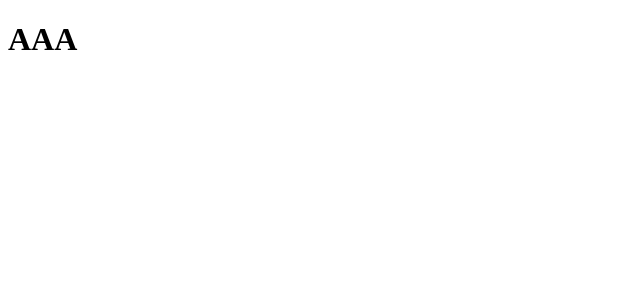
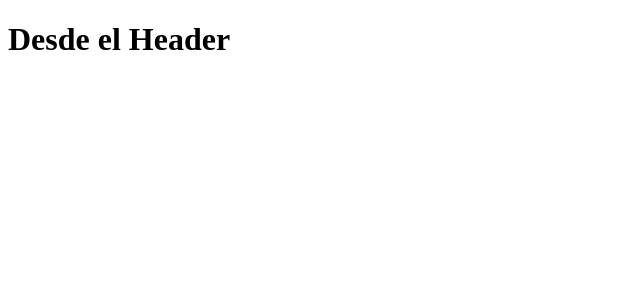
Before and after one commit to AngelGabrielTG/Introduccion-ReactJs, a React (Create React App) app: page / in a window 1280 px wide. Shown: the top 300 px of the page, without its empty margins (0-640 px from the left). Built offline with nearby package versions, Linux system fonts and the light colour scheme.

Commit message:
Primer Componente

```diff
--- a/src/App.js
+++ b/src/App.js
@@ -1,9 +1,10 @@
 import React from 'react';
+import Header from './components/Header';
 
 function App() {
   return (
     <div className="App">
-      <h1>AAA</h1>
+      <Header />
     </div>
   );
 }
--- /dev/null
+++ b/src/components/Header.js
@@ -0,0 +1,8 @@
+import React from 'react';
+
+function Header() {
+    return(
+        <h1>Desde el Header</h1>
+    )
+}
+export default Header;
```
